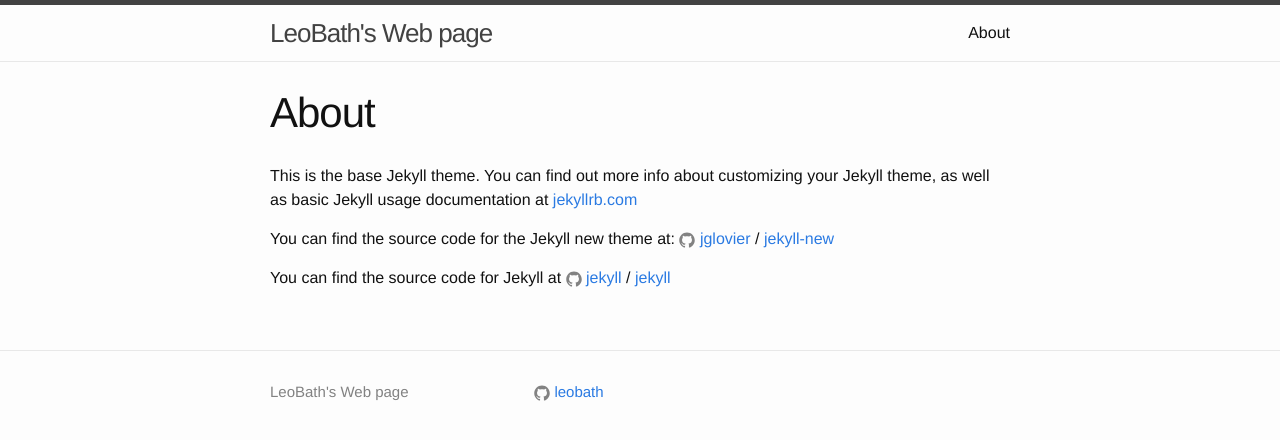
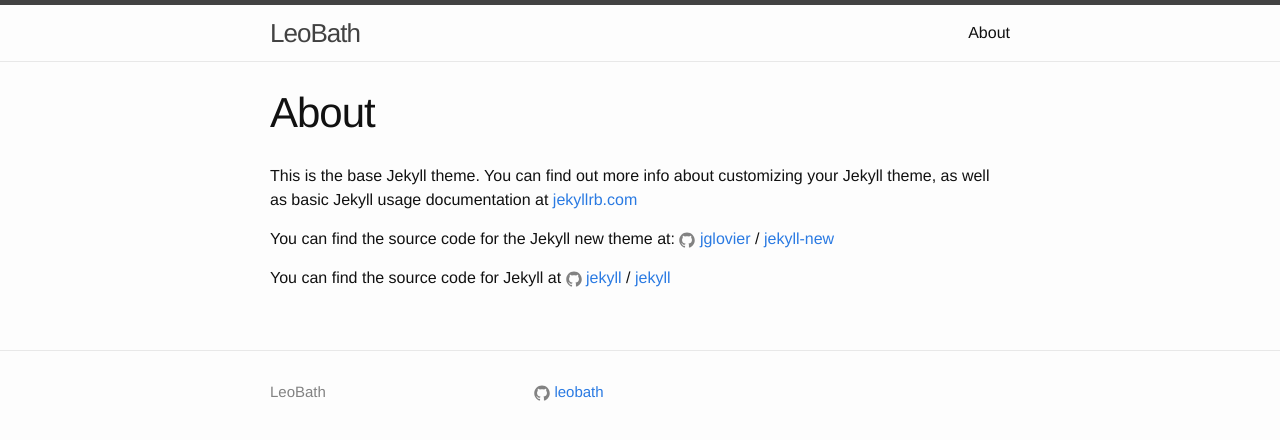
Before and after one commit to leobath/leobath.github.io, a Jekyll site: the page built from about.md, in a window 1280 px wide. Shown: the top 440 px of the page. Built offline with Jekyll 4.4.1, drawn with Linux system fonts in a browser that asks for light colours.

Commit message:
Update _config.yml

```diff
--- a/_config.yml
+++ b/_config.yml
@@ -6,7 +6,7 @@
 # 'jekyll serve'. If you change this file, please restart the server process.
 
 # Site settings
-title: LeoBath's Web page
+title: LeoBath
 #email: your-email@domain.com
 description: > # this means to ignore newlines until "baseurl:"
 
```
